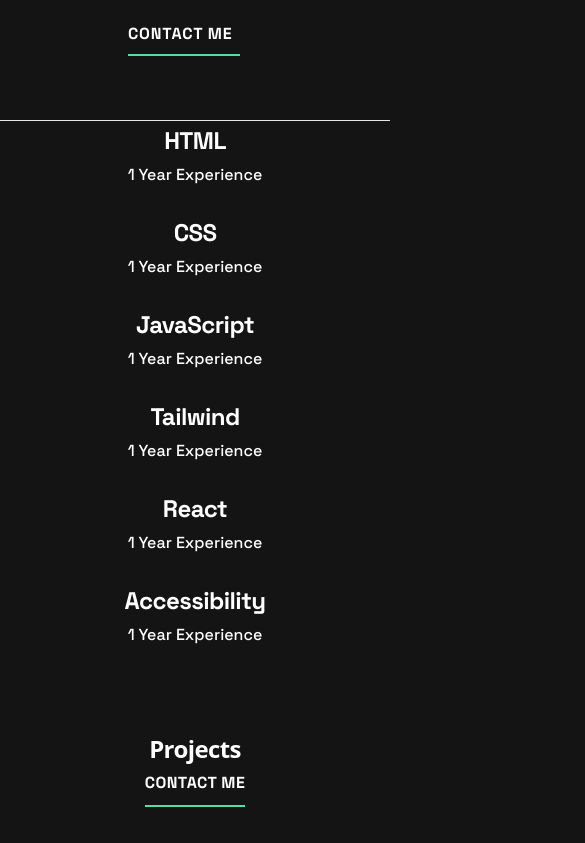
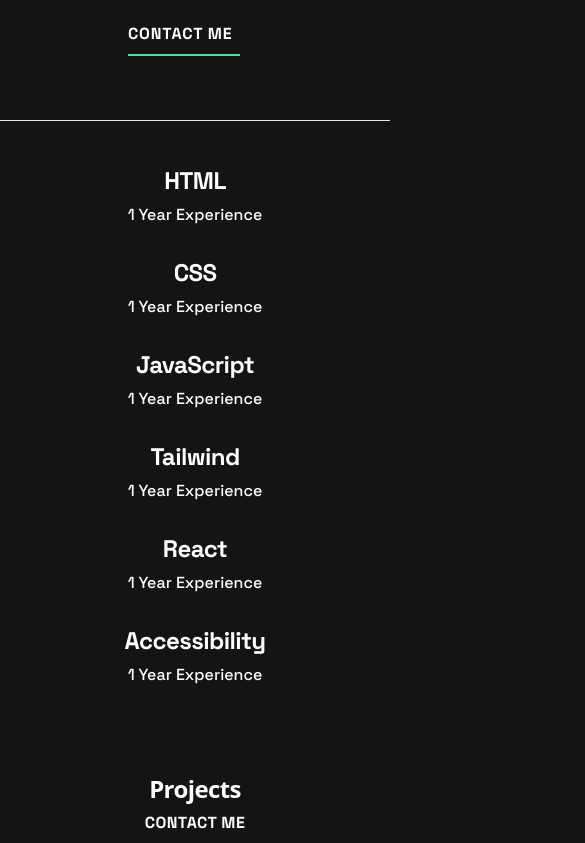
Before and after one commit to MundiaNderi/single-page, a React (Vite) app: page / in a window 390 px wide. Shown: the part 820-1663 px from the top of the page, 585 px wide, since content can reach past the window. Built offline with nearby package versions, Linux system fonts and the light colour scheme.

Commit message:
Fixing hr and skills

```diff
--- a/src/Footer.css
+++ b/src/Footer.css
@@ -3,7 +3,6 @@
 }
 
 .footer hr {
-    width: 1110px;
     height: 1px;
     flex-shrink: 0;
 }
--- a/src/Footer.jsx
+++ b/src/Footer.jsx
@@ -8,8 +8,8 @@
      return (
         <>
         <div className="footer flex flex-col ">
-            <div>
-                <hr className='mb-20 md:mb-24 md:mx-40 mt-20 md:24' />
+            <div className='' >
+                <hr className='mb-20 mx-4 md:mb-24 md:mx-40 mt-20' />
             </div>
             <div className='flex flex-col md:flex-row md:mb-24 items-center md:mx-40 justify-between' >
                 <h2 className="text-4xl font-bold leading-8 tracking-tighter">serahnderi</h2>
--- a/src/Skills.jsx
+++ b/src/Skills.jsx
@@ -6,7 +6,7 @@
             <hr className='' />
             <div className="experience flex flex-col gap-6 md:mt-16 md:flex-row justify-between ">
                 <div className='md:mr-8'>
-                    <h2 className="text-white font-space md:text-3xl md:leading-14 tracking-tight text-center md:text-left font-SpaceGrotesk font-bold text-2xl leading-10 " >HTML</h2>
+                    <h2 className="text-white font-space md:text-3xl md:leading-14 tracking-tight text-center md:text-left font-SpaceGrotesk font-bold text-2xl leading-10 mt-10 md:mt-0 " >HTML</h2>
                     <p className="font-medium  font-space text-base leading-7 text-center md:text-left" >1 Year Experience</p>
                  </div>
                  <div className='md:mr-8'>
```
